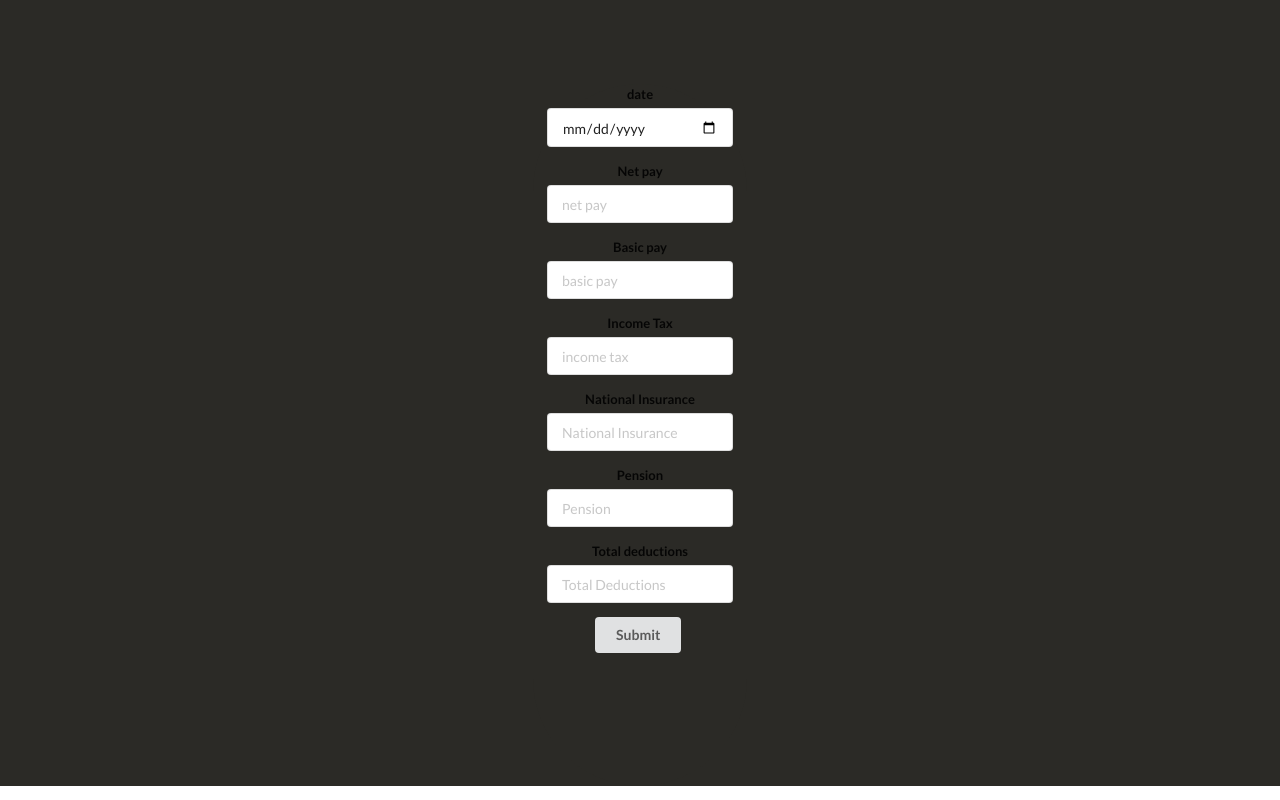
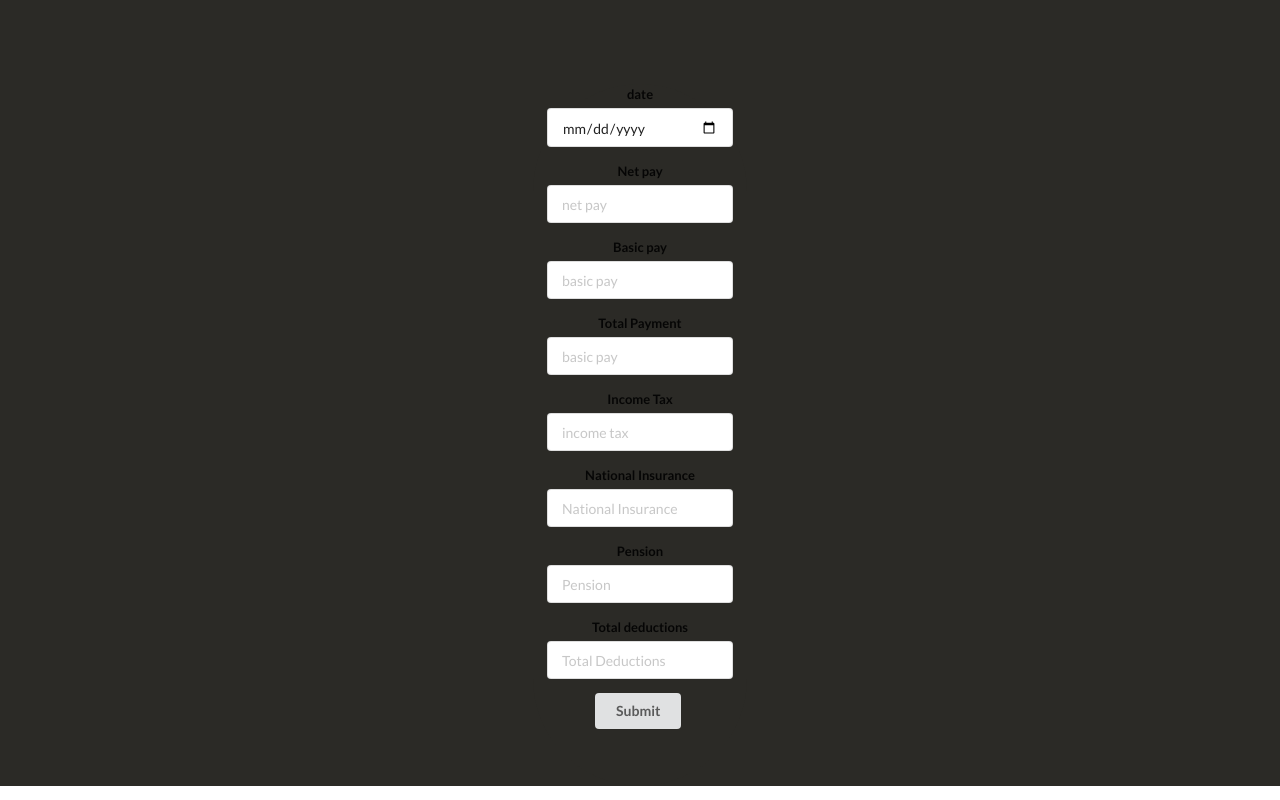
Before and after one commit to jahmagnus/trainApp, a React (Create React App) app in the folder frontend/: page /setpayslip in a window 1280 px wide. Built offline with nearby package versions, Linux system fonts and the light colour scheme.

Commit message:
fixing issue in index.js for payslip generation (req, res) mixup

```diff
--- a/frontend/src/Components/SetPayslip.js
+++ b/frontend/src/Components/SetPayslip.js
@@ -67,13 +67,24 @@ const SetPayslip = ({ user }) => {
             onChange={(e) => {SetBasicPay(e.target.value)}}
           />
         </div>
+
+        <div className="field">
+          <label>Total Payment</label>
+          <input
+            type="text"
+            name="basicPay"
+            placeholder="basic pay"
+            onChange={(e) => {setTotalPayments(e.target.value)}}
+          />
+        </div>
+
         <div className="field">
           <label>Income Tax</label>
           <input
             type="text"
             name="incomeTax"
             placeholder="income tax"
-            onChange={(e) => {setTotalPayments(e.target.value)}}
+            onChange={(e) => {setIncomeTax(e.target.value)}}
           />
         </div>
         <div className="field">
```
Also changed, not shown: 2 other files (tests, documents, lock files or other folders).
